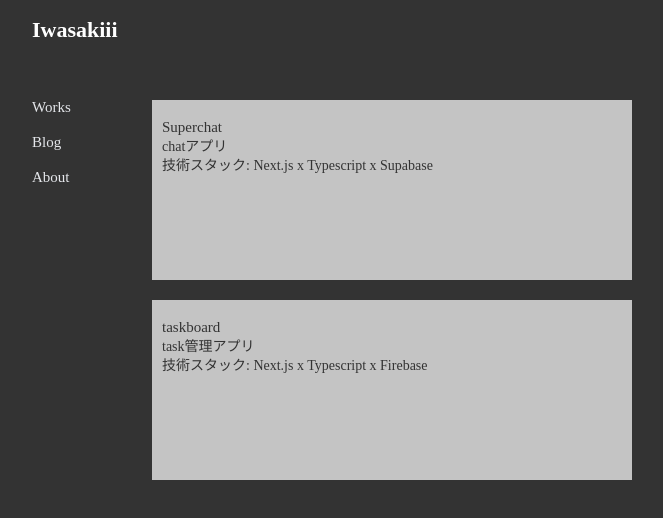
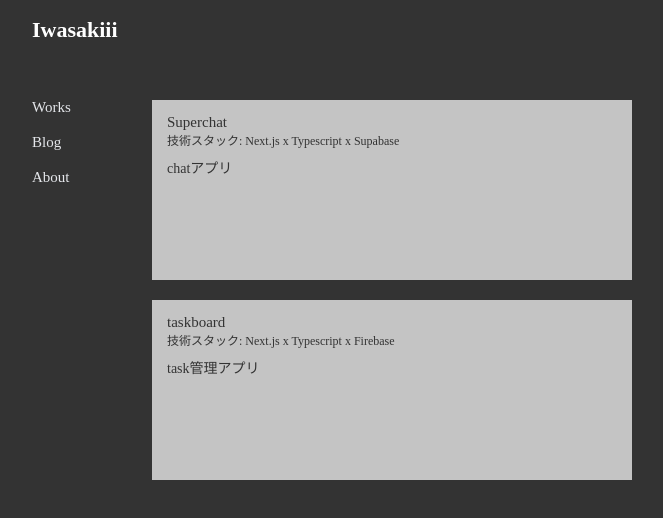
Before and after one commit to Yoshiyuki-Iwasaki/iwasakiii, a Next.js app: page /works in a window 1280 px wide. Shown: the top 518 px of the page, without its empty margins (308-971 px from the left). Built offline with nearby package versions, Linux system fonts and the light colour scheme; no server answers.

Commit message:
fix layout.

```diff
--- a/src/pages/works/index.tsx
+++ b/src/pages/works/index.tsx
@@ -16,8 +16,8 @@ const Works = () => {
             <Inner>
               <TextArea>
                 <Title>Superchat</Title>
+                <Comment>技術スタック: Next.js x Typescript x Supabase</Comment>
                 <Description>chatアプリ</Description>
-                <Comment>技術スタック: Next.js x Typescript x Supabase</Comment>
               </TextArea>
             </Inner>
           </Link>
@@ -31,8 +31,8 @@ const Works = () => {
             <Inner>
               <TextArea>
                 <Title>taskboard</Title>
+                <Comment>技術スタック: Next.js x Typescript x Firebase</Comment>
                 <Description>task管理アプリ</Description>
-                <Comment>技術スタック: Next.js x Typescript x Firebase</Comment>
               </TextArea>
             </Inner>
           </Link>
@@ -60,20 +60,19 @@ const ListItem = styled.li`
 `;
 const Inner = styled.a``;
 const TextArea = styled.div`
-  padding: 10px;
+  padding: 15px;
 `;
 const Title = styled.h2`
-  margin-top: 10px;
   font-size: 15px;
-  color: #333;
-`;
-const Description = styled.p`
-  margin-top: 5px;
-  font-size: 14px;
   color: #333;
 `;
 const Comment = styled.p`
   margin-top: 5px;
+  font-size: 12px;
+  color: #333;
+`;
+const Description = styled.p`
+  margin-top: 15px;
   font-size: 14px;
   color: #333;
 `;
```
Also changed, not shown: src/pages/blog/index.tsx (+4 -4 lines).
